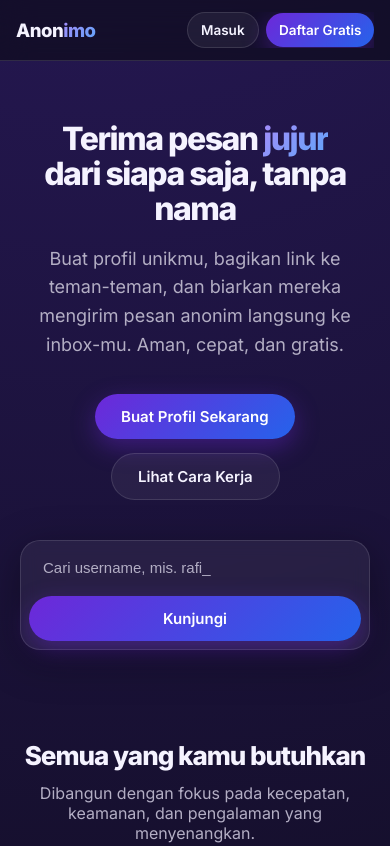
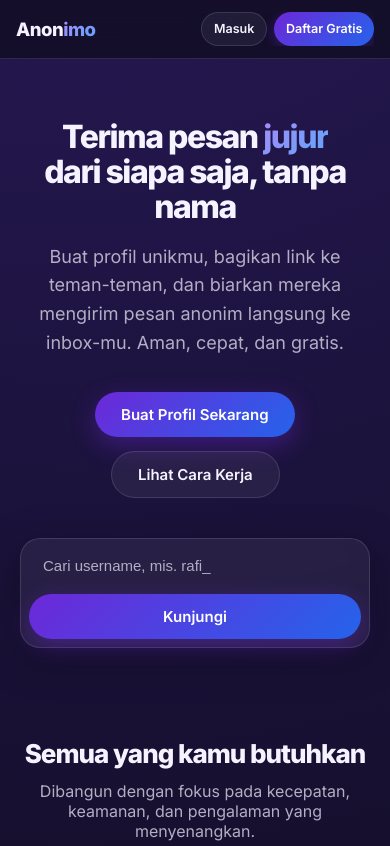
Before and after one commit to ApisAjh/Anonimo, a website: page public/index.html in a window 390 px wide. Shown: the top 846 px of the page. Drawn offline with Linux system fonts and the light colour scheme.

Commit message:
UPDATE CSS

```diff
--- a/public/css/style.css
+++ b/public/css/style.css
@@ -117,6 +117,22 @@ a { color: inherit; text-decoration: none; }
 .nav-links::-webkit-scrollbar { display: none; }
 .nav-links .btn,
 .nav-links .profile-link-pill { flex-shrink: 0; white-space: nowrap; }
+
+/* Semua tombol di navbar ukurannya seragam (kecuali logo .brand) */
+.nav-links .btn {
+  padding: 8px 14px;
+  font-size: 13px;
+  font-weight: 600;
+  line-height: 1.25;
+  min-height: 36px;
+  box-shadow: none;
+}
+.nav-links .btn-primary {
+  box-shadow: 0 4px 14px rgba(109, 40, 217, 0.35);
+}
+.nav-links .btn-primary:hover {
+  box-shadow: 0 6px 18px rgba(109, 40, 217, 0.45);
+}
 
 /* ---------- Hero ---------- */
 .hero {
@@ -459,8 +475,12 @@ footer {
   .navbar { padding: 12px 0; }
   .navbar .container { padding: 0 16px; }
   .brand { font-size: 18.5px; }
-  .nav-links { gap: 7px; }
-  .nav-links .btn { padding: 9px 13px; font-size: 13.5px; }
+  .nav-links { gap: 6px; }
+  .nav-links .btn {
+    padding: 7px 12px;
+    font-size: 12.5px;
+    min-height: 34px;
+  }
 }
 
 html{scroll-behavior:smooth;}body{overflow-x:hidden;}*{backface-visibility:hidden;-webkit-font-smoothing:antialiased;}
```
